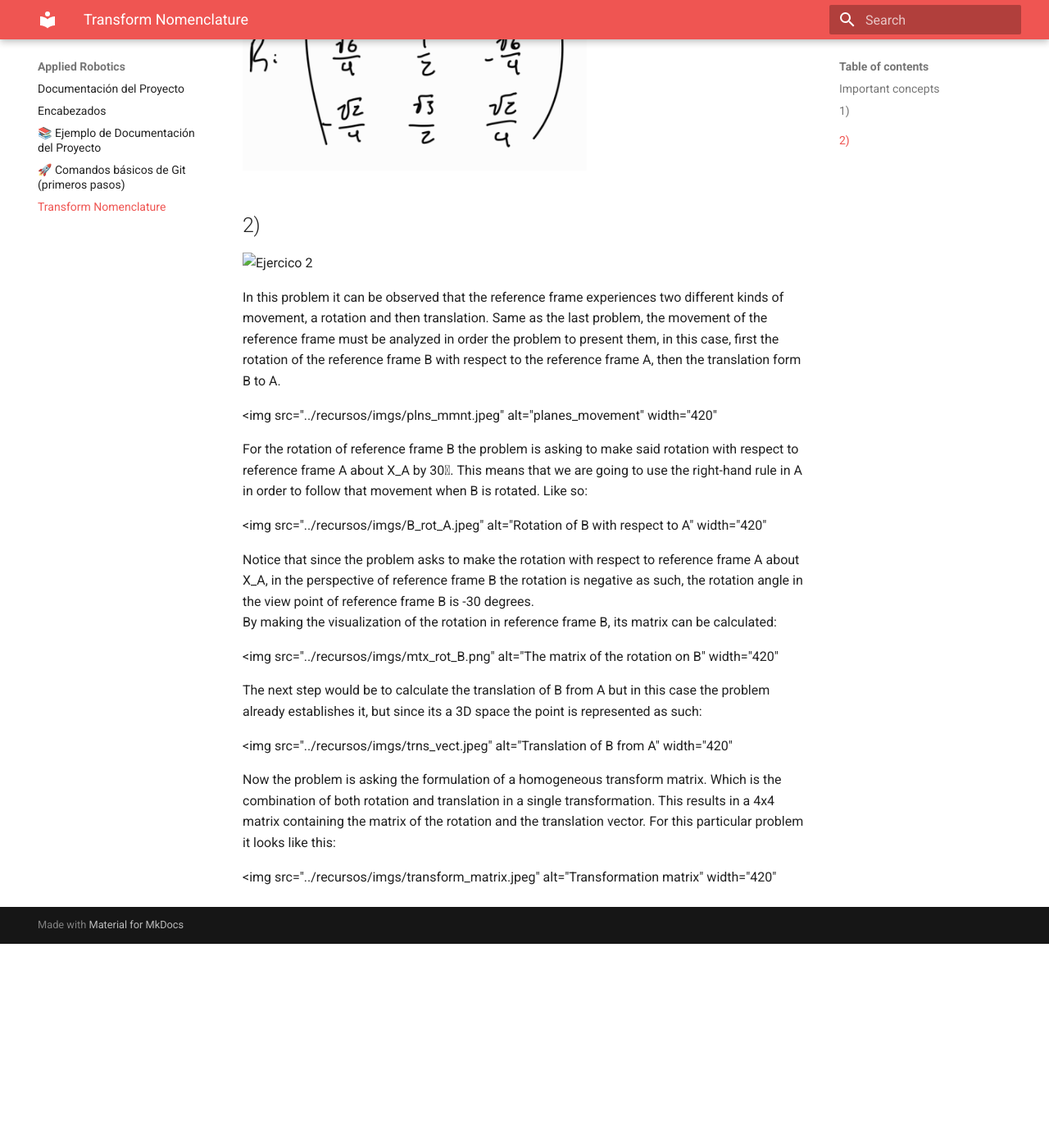
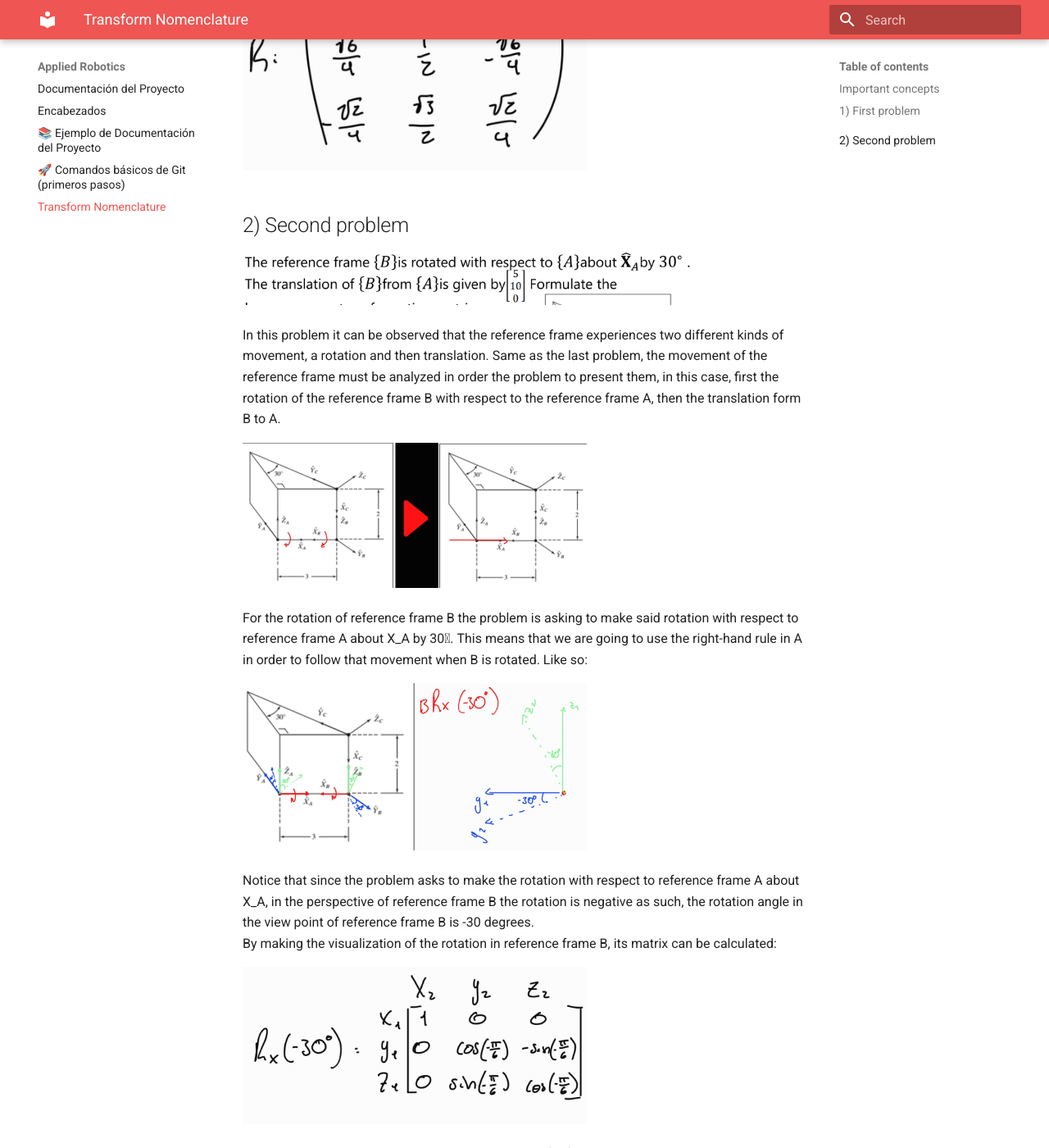
Before and after one commit to Hector-Cornejo/Applied_robotics, an MkDocs documentation site: the page built from docs/transform_nom.md, in a window 1280 px wide and 1400 px high, scrolled down 2494 px. Shown: the whole window at 82% size. Built offline with MkDocs 1.6.1 and Material for MkDocs 9.7.7, drawn with Linux system fonts in a browser that asks for light colours; before the commit the page ends 3645 px from its top, so only the background shows below that.

Commit message:
second_prblm_imgs_fix

```diff
--- a/docs/transform_nom.md
+++ b/docs/transform_nom.md
@@ -11,7 +11,7 @@ The right-hand rule is also a convention used to determine the direction of rota
 
 <img src="../recursos/imgs/right_hand.png" alt="axis" width="420">
 
-## 1)
+## 1) First problem
 <img src="../recursos/imgs/trsf_nom_1.jpeg" alt="Ejercico 1" width="550">
 
 The first step to solve this problem is to get the matrixes of each rotation of the stablished vector, it is important to solve it following the chronological order in which the problem states the rotations happened, in this case, first the rotation about the Y axis and then the rotation about the X axis.
@@ -39,26 +39,26 @@ Finally we just need to simplify our result and we get the rotation matrix **R**
 <img src="../recursos/imgs/matrix_sim.png" alt="rotation matrix R" width="420">
 ---
 
-## 2)
-<img src="../recursos/img/trsf_nom_2.png" alt="Ejercico 2" width="550">
+## 2) Second problem
+<img src="../recursos/imgs/trsf_nom_2.png" alt="Ejercico 2" width="550">
 
 In this problem it can be observed that the reference frame experiences two different kinds of movement, a rotation and then translation. Same as the last problem, the movement of the reference frame must be analyzed in order the problem to present them, in this case, first the rotation of the reference frame B with respect to the reference frame A, then the translation form B to A.
 
-<img src="../recursos/imgs/plns_mmnt.jpeg" alt="planes_movement" width="420"
+<img src="../recursos/imgs/plns_mmnt.jpeg" alt="planes_movement" width="420">
 
 For the rotation of reference frame B the problem is asking to make said rotation with respect to reference frame A about X_A by 30. This means that we are going to use the right-hand rule in A in order to follow that movement when B is rotated. Like so:
 
-<img src="../recursos/imgs/B_rot_A.jpeg" alt="Rotation of B with respect to A" width="420"
+<img src="../recursos/imgs/B_rot_A.jpeg" alt="Rotation of B with respect to A" width="420">
 
 Notice that since the problem asks to make the rotation with respect to reference frame A about X_A, in the perspective of reference frame B the rotation is negative as such, the rotation angle in the view point of reference frame B is -30 degrees.
 By making the visualization of the rotation in reference frame B, its matrix can be calculated:
 
-<img src="../recursos/imgs/mtx_rot_B.png" alt="The matrix of the rotation on B" width="420"
+<img src="../recursos/imgs/mtx_rot_B.png" alt="The matrix of the rotation on B" width="420">
 
 The next step would be to calculate the translation of B from A but in this case the problem already establishes it, but since its a 3D space the point is represented as such:
 
-<img src="../recursos/imgs/trns_vect.jpeg" alt="Translation of B from A" width="420"
+<img src="../recursos/imgs/trns_vect.jpeg" alt="Translation of B from A" width="420">
 
 Now the problem is asking the formulation of a homogeneous transform matrix. Which is the combination of both rotation and translation in a single transformation. This results in a 4x4 matrix containing the matrix of the rotation and the translation vector. For this particular problem it looks like this:
 
-<img src="../recursos/imgs/transform_matrix.jpeg" alt="Transformation matrix" width="420"
+<img src="../recursos/imgs/transform_matrix.jpeg" alt="Transformation matrix" width="420">
```
